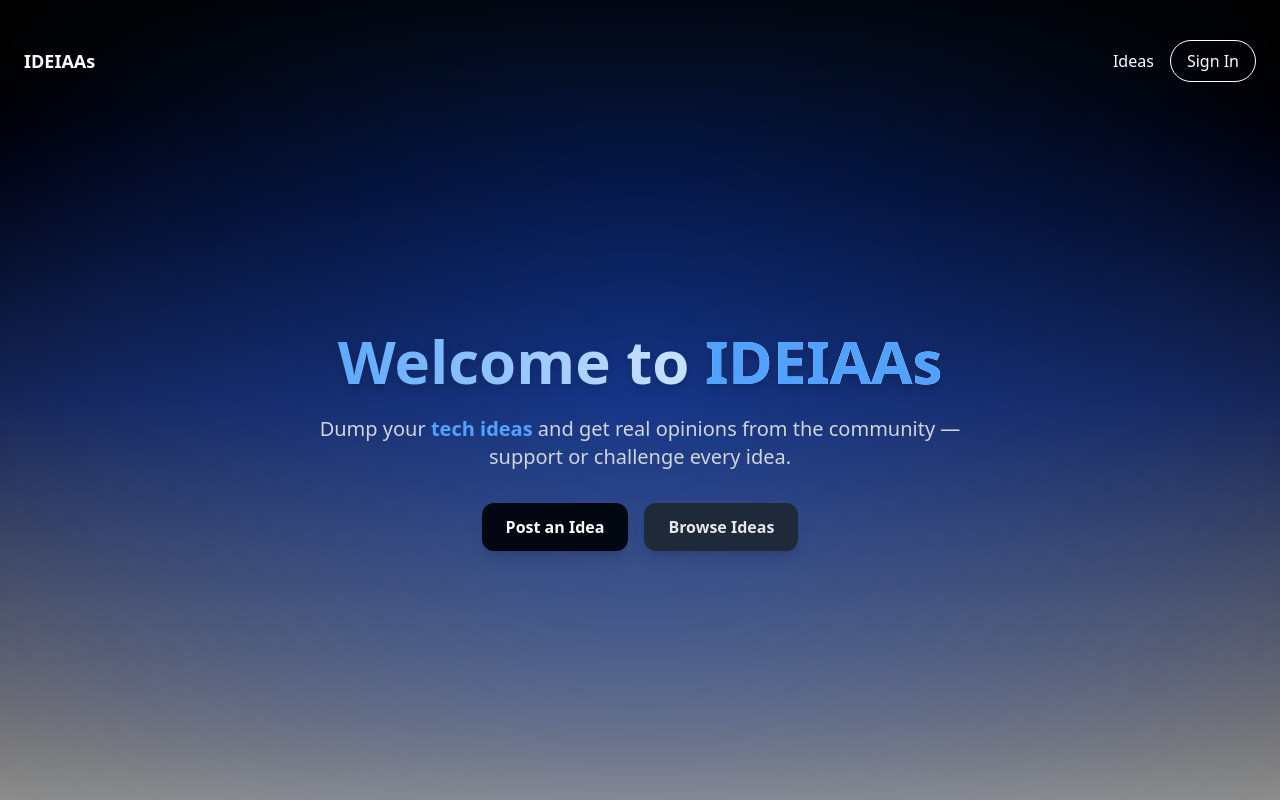
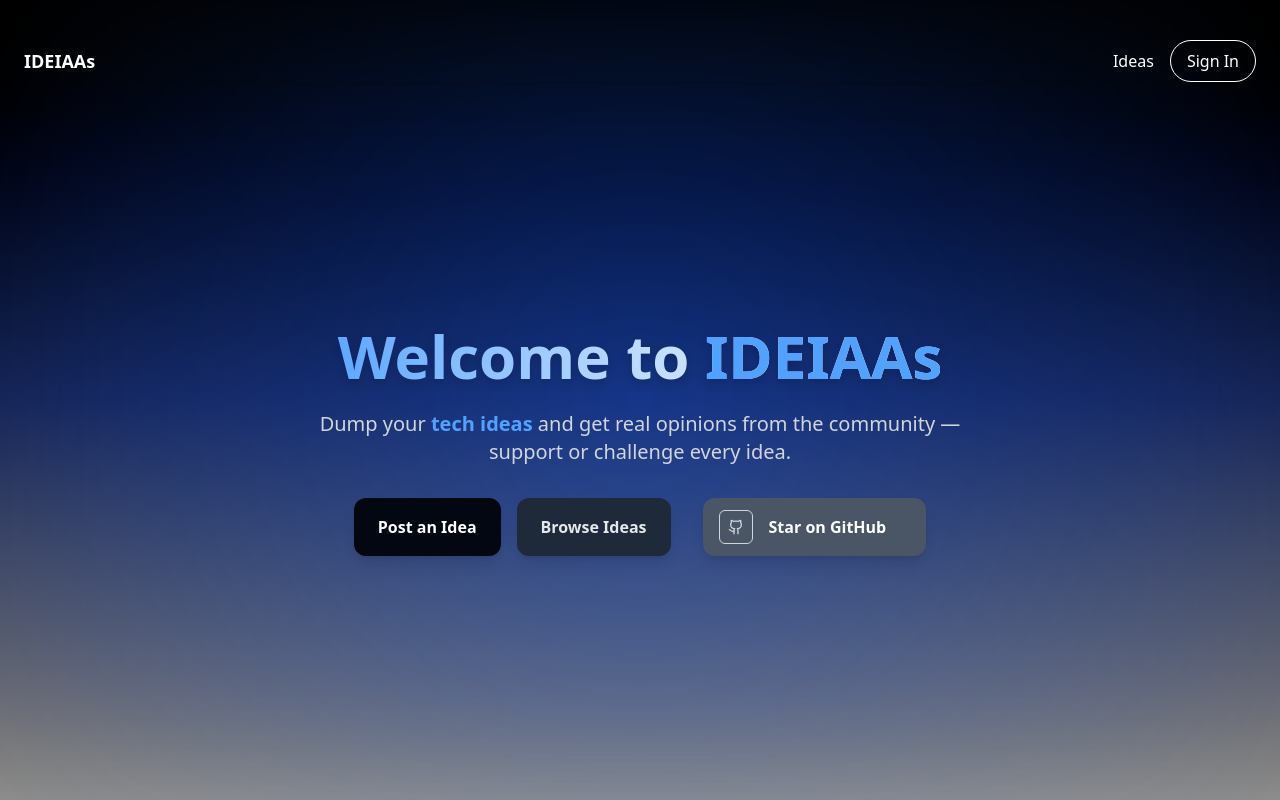
Before and after one commit to jhalucky/ideias, a Next.js app: page / in a window 1280 px wide. Built offline with nearby package versions, Linux system fonts and the light colour scheme; no server answers.

Commit message:
STAR_ON_GITHUB

```diff
--- a/src/components/HeroMenu.tsx
+++ b/src/components/HeroMenu.tsx
@@ -1,9 +1,27 @@
 "use client";
 
 import { useRouter } from "next/navigation"
+import Link from "next/link";
+import { Github } from "lucide-react";
 
 export default function HeroMenu() {
   const router = useRouter();
+    const socialItem = (
+    href: string,
+    Icon: React.ComponentType<{ className?: string }>,
+    isPlaceholder?: boolean
+  ) => (
+    <Link
+      href={href}
+      target={isPlaceholder ? undefined : "_blank"}
+      rel={isPlaceholder ? undefined : "noreferrer"}
+      className={`inline-flex items-center justify-center rounded-md border p-2 text-sm ${
+        isPlaceholder ? "opacity-70" : "hover:bg-foreground/5"
+      }`}
+    >
+      <Icon className="h-4 w-4" />
+    </Link>
+  );
 
   return (
     <section className="flex flex-col items-center justify-center min-h-[70vh] text-center overflow-hidden">
@@ -17,12 +35,16 @@ export default function HeroMenu() {
           real opinions from the community — support or challenge every idea.
         </p>
         <div className="mt-8 flex gap-4 justify-center">
-          <button onClick={() => router.push("/submit-idea")} className="px-6 py-3 rounded-xl bg-gray-950 hover:bg-blue-500 text-white font-semibold shadow-lg transition-all cursor-pointer">
+          <button onClick={() => router.push("/submit-idea")} className="px-6 py-3 rounded-xl bg-gray-950 hover:bg-gray-500 text-white font-semibold shadow-lg transition-all cursor-pointer">
             Post an Idea
           </button>
           <button onClick={() => router.push("/ideas")} className="px-6 py-3 rounded-xl bg-gray-800 hover:bg-gray-700 text-gray-200 font-semibold shadow-lg transition-all cursor-pointer">
             Browse Ideas
           </button>
+          <div className="ml-4 bg-gray-600 pr-10 rounded-xl flex items-center gap-4 px-4 py-3 shadow-lg transition-all cursor-pointer hover:bg-gray-500" onClick={() => window.open("https://github.com/jhalucky/ideias", "_blank")}>
+          <div className="icons text-gray-300 font-semibold">{socialItem("https://github.com/jhalucky/ideias", Github)}</div>
+          <h1 className="font-semibold text-white">Star on GitHub</h1>
+        </div>
         </div>
       </div>
     </section>
```
